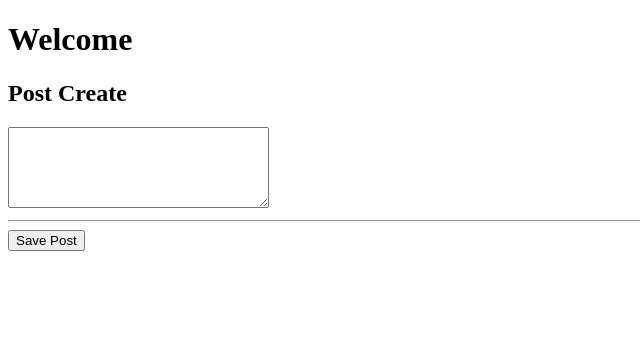
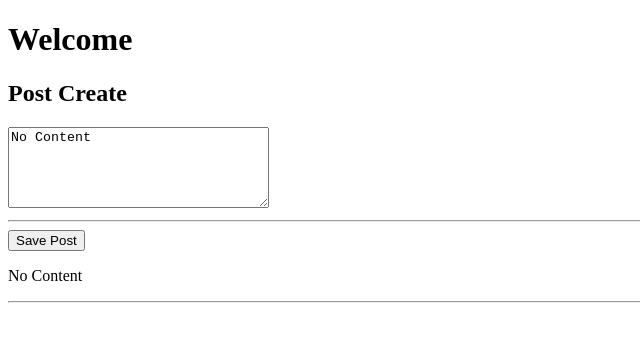
Before and after one commit to rohantumma/MEAN-Develop, an Angular app in the folder meandev/: page / in a window 1280 px wide. Shown: the top 342 px of the page, without its empty margins (0-640 px from the left). Built offline with nearby package versions, Linux system fonts and the light colour scheme.

Commit message:
Getting User Input

```diff
--- a/meandev/src/app/app.module.ts
+++ b/meandev/src/app/app.module.ts
@@ -1,5 +1,6 @@
 import { BrowserModule } from '@angular/platform-browser';
 import { NgModule } from '@angular/core';
+import {FormsModule} from '@angular/forms';
 
 import { AppRoutingModule } from './app-routing.module';
 import { AppComponent } from './app.component';
@@ -12,6 +13,7 @@
   ],
   imports: [
     BrowserModule,
+    FormsModule,
     AppRoutingModule
   ],
   providers: [],
--- a/meandev/src/app/posts/post-create/post-create.component.html
+++ b/meandev/src/app/posts/post-create/post-create.component.html
@@ -1,5 +1,9 @@
 <h2>Post Create</h2>
 
-<textarea name="" id="" cols="30" rows="5"></textarea>
+<textarea name="" id="" [value] = "newPost" #postInput cols="30" rows="5"></textarea>
 <hr>
-<button (click)="onAddPost()">Save Post</button>
+<button (click)="onAddPost(postInput)">Save Post</button>
+
+
+<p>{{ newPost }}</p>
+<hr>
--- a/meandev/src/app/posts/post-create/post-create.component.ts
+++ b/meandev/src/app/posts/post-create/post-create.component.ts
@@ -8,9 +8,14 @@
 })
 export class PostCreateComponent {
 
-  onAddPost(){
-    alert('Post added');
+  enterValue = '';
+
+  newPost ='No Content';
+
+  onAddPost(postInput: HTMLTextAreaElement){
+
+    this.newPost= postInput.value;
+    // alert('Post added');
   }
 
-
 }
```
